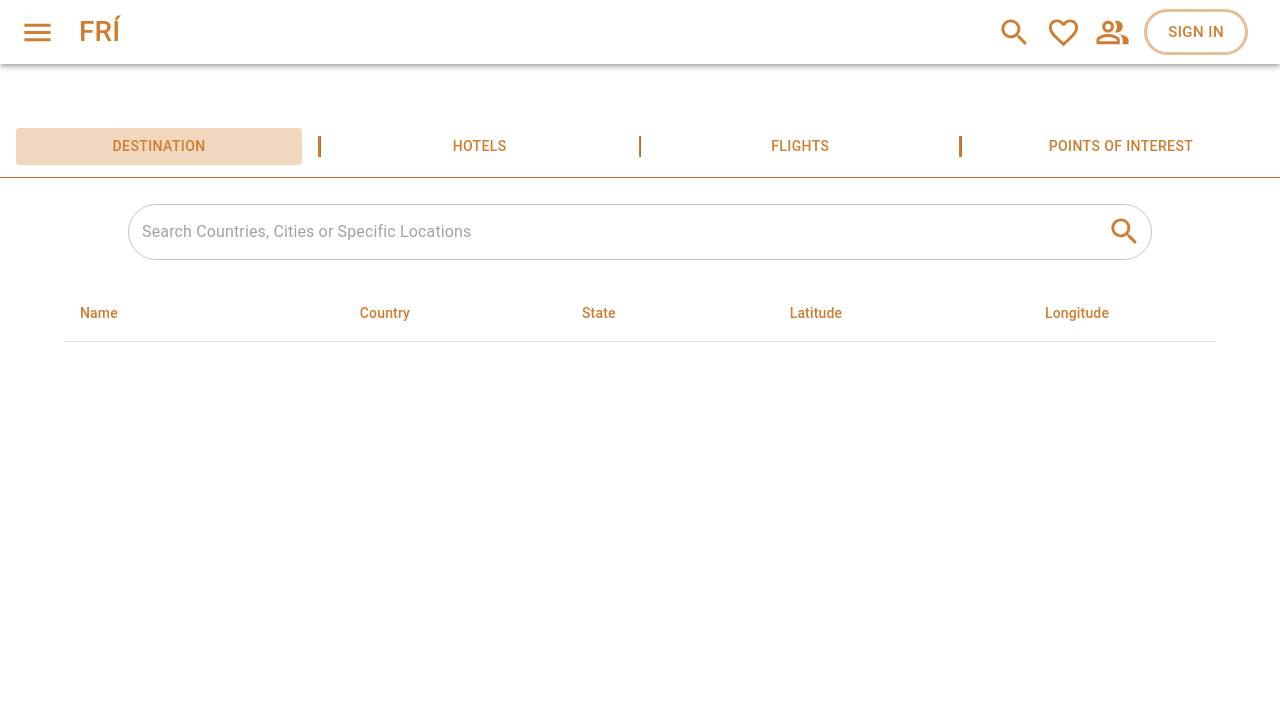
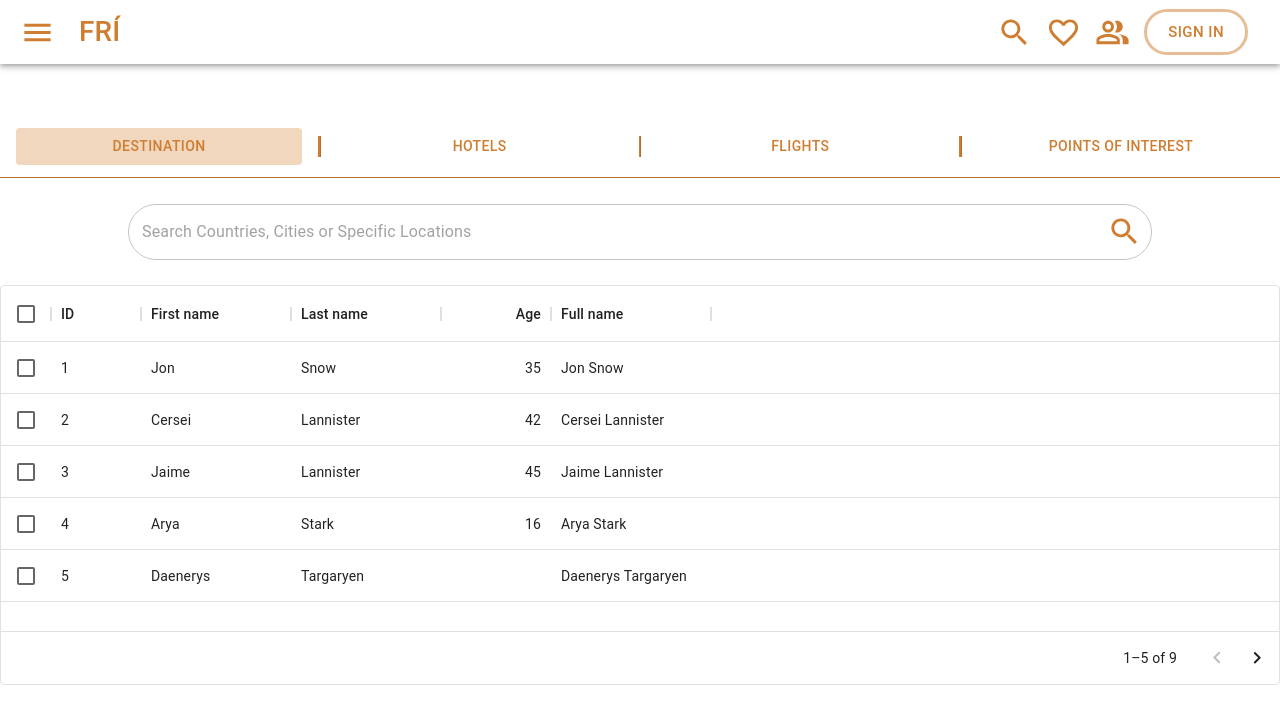
Before and after one commit to jamesctipton/capstone, a React (Create React App) app in the folder frontend/: page /search in a window 1280 px wide. Shown: the top 724 px of the page. Built offline with nearby package versions, Linux system fonts and the light colour scheme; the HTML template or start-up script is replaced by a standard one.

Commit message:
datagrid

```diff
--- a/frontend/src/pages/Search/Search.js
+++ b/frontend/src/pages/Search/Search.js
@@ -2,6 +2,7 @@
 import { Button, Divider, FormControl, OutlinedInput, IconButton, createTheme, Box, Typography, TableContainer, Table, TableHead, TableRow, TableCell, TableBody } from "@mui/material";
 import SearchOutlinedIcon from '@mui/icons-material/SearchOutlined';
 import axios from "axios";
+import { DataGrid } from '@mui/x-data-grid';
 
 const theme = createTheme({
     palette: {
@@ -116,10 +117,54 @@
         }
     }
 
+    const columns = [
+        { field: 'id', headerName: 'ID', width: 90 },
+        {
+          field: 'firstName',
+          headerName: 'First name',
+          width: 150,
+          editable: true,
+        },
+        {
+          field: 'lastName',
+          headerName: 'Last name',
+          width: 150,
+          editable: true,
+        },
+        {
+          field: 'age',
+          headerName: 'Age',
+          type: 'number',
+          width: 110,
+          editable: true,
+        },
+        {
+          field: 'fullName',
+          headerName: 'Full name',
+          description: 'This column has a value getter and is not sortable.',
+          sortable: false,
+          width: 160,
+          valueGetter: (params) =>
+            `${params.row.firstName || ''} ${params.row.lastName || ''}`,
+        },
+      ];
+
+      const rows = [
+        { id: 1, lastName: 'Snow', firstName: 'Jon', age: 35 },
+        { id: 2, lastName: 'Lannister', firstName: 'Cersei', age: 42 },
+        { id: 3, lastName: 'Lannister', firstName: 'Jaime', age: 45 },
+        { id: 4, lastName: 'Stark', firstName: 'Arya', age: 16 },
+        { id: 5, lastName: 'Targaryen', firstName: 'Daenerys', age: null },
+        { id: 6, lastName: 'Melisandre', firstName: null, age: 150 },
+        { id: 7, lastName: 'Clifford', firstName: 'Ferrara', age: 44 },
+        { id: 8, lastName: 'Frances', firstName: 'Rossini', age: 36 },
+        { id: 9, lastName: 'Roxie', firstName: 'Harvey', age: 65 },
+      ];
+
 
 
     return (
-        <div style={{ display: 'flex', flexDirection: 'column', alignItems: 'center', paddingTop: '5%' }}>
+        <div style={{ display: 'flex', flexDirection: 'column', alignItems: 'center', paddingTop: '5%', width: '100%' }}>
             <div style={{ display: 'flex', flexDirection: 'row', justifyContent: 'space-around', width: '100%', marginBottom: '1%'}}>
                 <Button
                     sx={{ backgroundColor: isActive.destination ? 'rgba(207, 125, 43, .31)' : 'rgba(0,0,0,0)', marginLeft: 2, marginRight: 2 }}
@@ -209,7 +254,19 @@
                         <Typography>{errorValue.message}</Typography>
                     </Box>
                 : <></> }
-                <TableContainer style={{ width: '90%', marginLeft: isLoggedIn ? '5%' : 0 }}>
+                <Box sx={{ height: 400, width: '100%' }}>
+                    <DataGrid
+                        rows={rows}
+                        columns={columns}
+                        pageSize={5}
+                        rowsPerPageOptions={[5]}
+                        checkboxSelection
+                        disableSelectionOnClick
+                        experimentalFeatures={{ newEditingApi: true }}
+                    />
+                </Box>
+
+                {/* <TableContainer style={{ width: '90%', marginLeft: isLoggedIn ? '5%' : 0 }}>
                     <Table stickyHeader>
                         <TableHead>
                             <TableRow>
@@ -242,7 +299,7 @@
                             })}
                         </TableBody>
                     </Table>
-                </TableContainer>
+                </TableContainer> */}
         </div>
     )
 }
--- /dev/null
+++ b/package.json
@@ -0,0 +1,5 @@
+{
+  "dependencies": {
+    "@mui/x-data-grid": "^5.17.13"
+  }
+}
```
Also changed, not shown: 1 other file (tests, documents, lock files or other folders).
